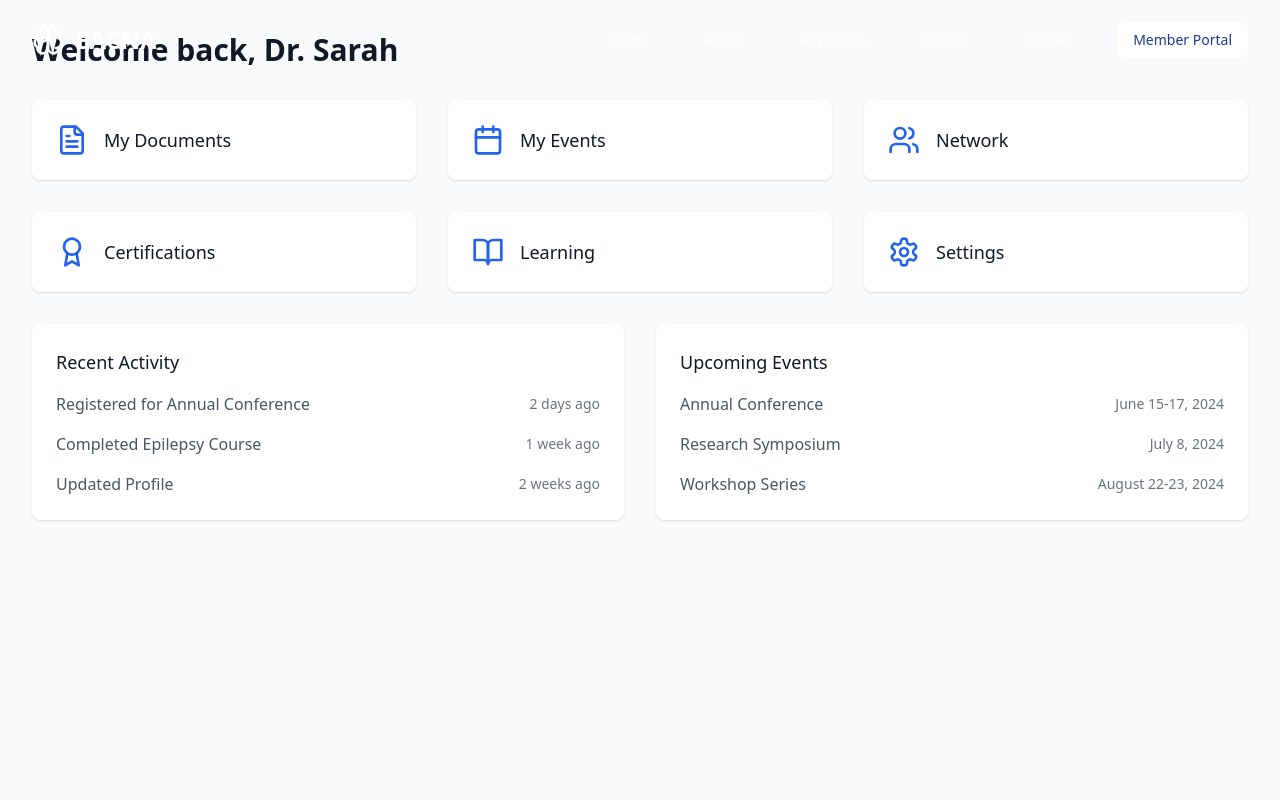
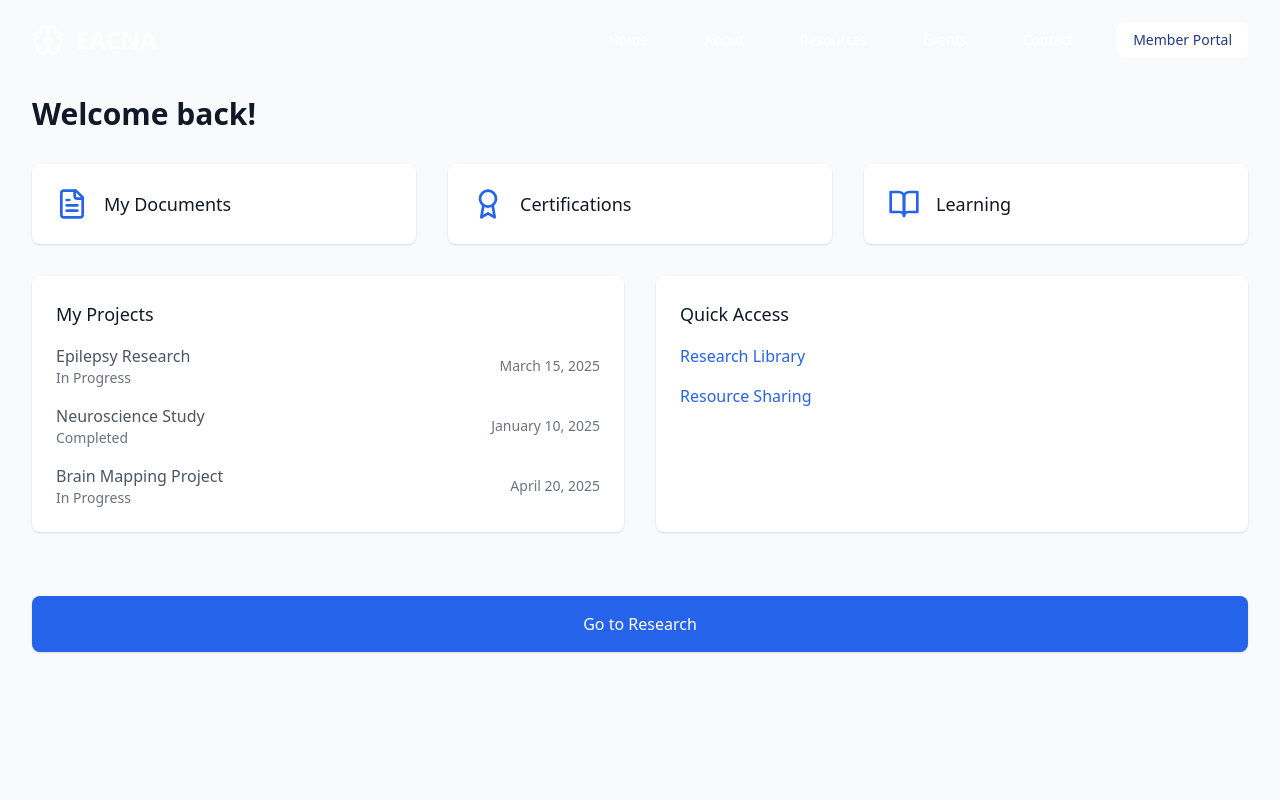
Before and after one commit to lewismosage/eacna, a React (Vite) app: page /portal/dashboard in a window 1280 px wide. Shown: the top 800 px of the page. Built offline with nearby package versions, Linux system fonts and the light colour scheme; a web font is replaced by a local one.

Commit message:
Updated the Dashboard layout

```diff
--- a/src/pages/portal/Dashboard.tsx
+++ b/src/pages/portal/Dashboard.tsx
@@ -6,25 +6,47 @@ import {
   Award,
   BookOpen,
   Settings,
+  Folder,
 } from "lucide-react";
 
 const menuItems = [
   { icon: FileText, label: "My Documents", href: "/portal/documents" },
-  { icon: Calendar, label: "My Events", href: "/portal/events" },
-  { icon: Users, label: "Network", href: "/portal/network" },
   { icon: Award, label: "Certifications", href: "/portal/certifications" },
   { icon: BookOpen, label: "Learning", href: "/portal/learning" },
-  { icon: Settings, label: "Settings", href: "/portal/settings" },
+
+];
+
+const projects = [
+  {
+    title: "Epilepsy Research",
+    status: "In Progress",
+    deadline: "March 15, 2025",
+  },
+  {
+    title: "Neuroscience Study",
+    status: "Completed",
+    deadline: "January 10, 2025",
+  },
+  {
+    title: "Brain Mapping Project",
+    status: "In Progress",
+    deadline: "April 20, 2025",
+  },
+];
+
+const quickAccessLinks = [
+  { label: "Research Library", href: "/portal/research-library" },
+  { label: "Resource Sharing", href: "/portal/resource-sharing" },
 ];
 
 const Dashboard = () => {
   return (
-    <div className="min-h-screen bg-gray-50">
+    <div className="min-h-screen bg-gray-50 pt-16">
       <div className="max-w-7xl mx-auto px-4 sm:px-6 lg:px-8 py-8">
         <div className="md:flex md:items-center md:justify-between">
           <div className="flex-1 min-w-0">
             <h2 className="text-2xl font-bold leading-7 text-gray-900 sm:text-3xl sm:truncate">
-              Welcome back, Dr. Sarah
+              Welcome back!
             </h2>
           </div>
         </div>
@@ -56,28 +78,26 @@ const Dashboard = () => {
         </div>
 
         <div className="mt-8 grid gap-8 grid-cols-1 lg:grid-cols-2">
-          {/* Recent Activity */}
+          {/* My Projects */}
           <div className="bg-white rounded-lg shadow">
             <div className="p-6">
               <h3 className="text-lg font-medium text-gray-900 mb-4">
-                Recent Activity
+                My Projects
               </h3>
               <div className="space-y-4">
-                {[
-                  {
-                    action: "Registered for Annual Conference",
-                    date: "2 days ago",
-                  },
-                  { action: "Completed Epilepsy Course", date: "1 week ago" },
-                  { action: "Updated Profile", date: "2 weeks ago" },
-                ].map((activity, index) => (
+                {projects.map((project, index) => (
                   <div
                     key={index}
                     className="flex justify-between items-center"
                   >
-                    <span className="text-gray-600">{activity.action}</span>
+                    <div>
+                      <span className="text-gray-600">{project.title}</span>
+                      <span className="block text-sm text-gray-500">
+                        {project.status}
+                      </span>
+                    </div>
                     <span className="text-sm text-gray-500">
-                      {activity.date}
+                      {project.deadline}
                     </span>
                   </div>
                 ))}
@@ -85,29 +105,38 @@ const Dashboard = () => {
             </div>
           </div>
 
-          {/* Upcoming Events */}
+          {/* Quick Access Links */}
           <div className="bg-white rounded-lg shadow">
             <div className="p-6">
               <h3 className="text-lg font-medium text-gray-900 mb-4">
-                Upcoming Events
+                Quick Access
               </h3>
               <div className="space-y-4">
-                {[
-                  { title: "Annual Conference", date: "June 15-17, 2024" },
-                  { title: "Research Symposium", date: "July 8, 2024" },
-                  { title: "Workshop Series", date: "August 22-23, 2024" },
-                ].map((event, index) => (
-                  <div
+                {quickAccessLinks.map((link, index) => (
+                  <a
                     key={index}
-                    className="flex justify-between items-center"
+                    href={link.href}
+                    className="block text-blue-600 hover:text-blue-800 transition-colors"
                   >
-                    <span className="text-gray-600">{event.title}</span>
-                    <span className="text-sm text-gray-500">{event.date}</span>
-                  </div>
+                    {link.label}
+                  </a>
                 ))}
               </div>
             </div>
           </div>
+        </div>
+
+        <div className="mt-8 grid gap-8 grid-cols-1 lg:grid-cols-2">
+        </div>
+
+        {/* Research Container */}
+        <div className="mt-8">
+          <a
+            href="/portal/research"
+            className="block bg-blue-600 text-white text-center py-4 rounded-lg shadow hover:bg-blue-700 transition-colors"
+          >
+            Go to Research
+          </a>
         </div>
       </div>
     </div>
--- a/src/pages/portal/Research.tsx
+++ b/src/pages/portal/Research.tsx
@@ -16,7 +16,7 @@ const Research = () => {
   ]);
 
   return (
-    <div className="min-h-screen bg-gray-50">
+    <div className="min-h-screen bg-gray-50 pt-16">
       <div className="max-w-7xl mx-auto px-4 sm:px-6 lg:px-8 py-8">
         {/* Header */}
         <div className="md:flex md:items-center md:justify-between">
```
